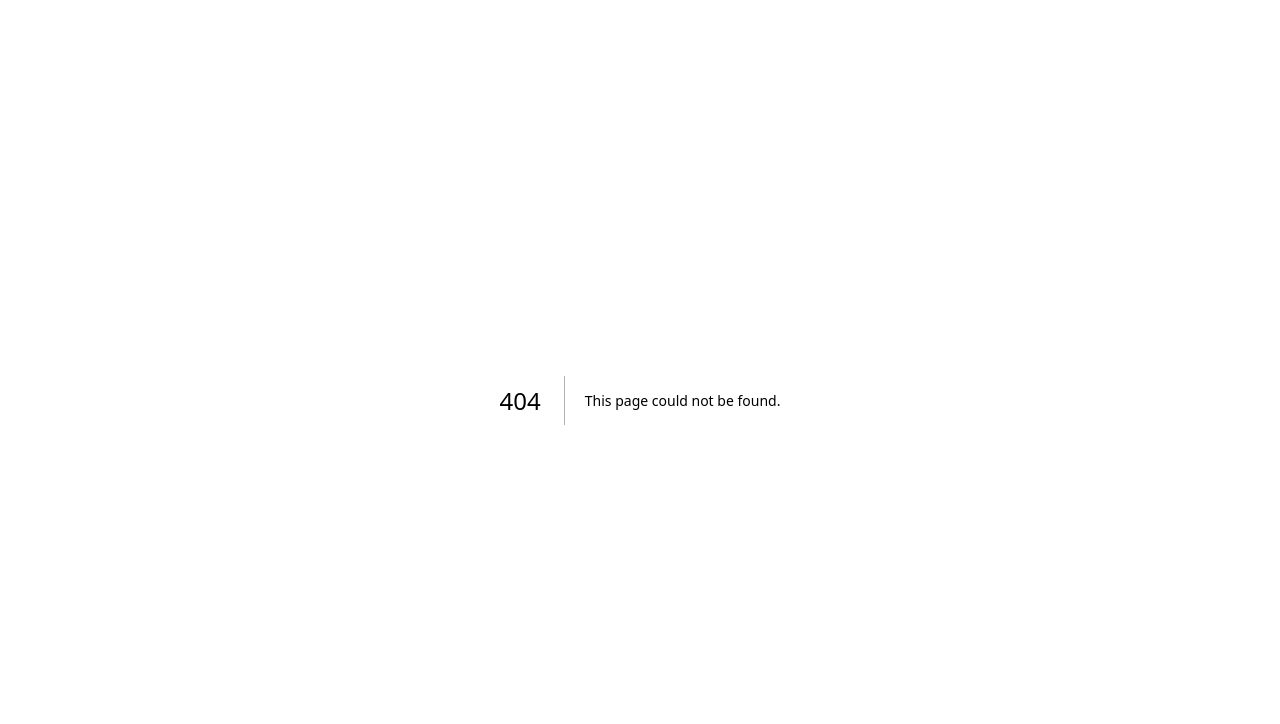
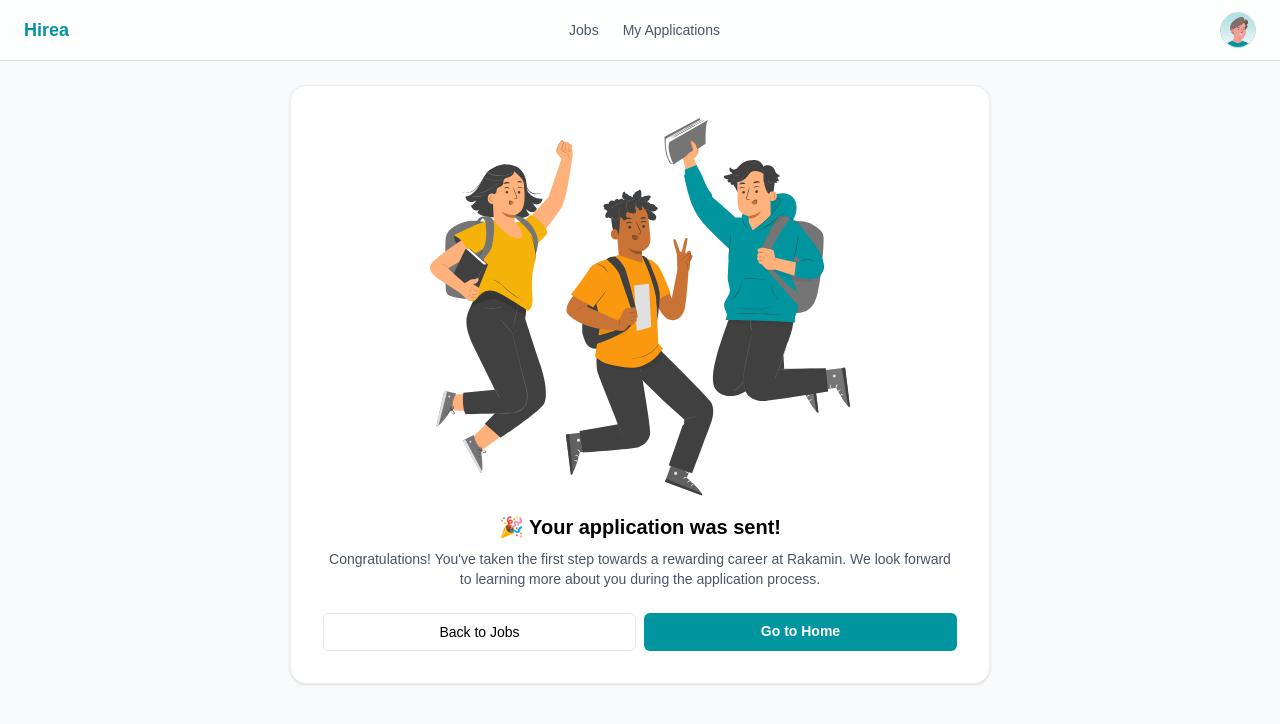
Before and after one commit to wafieabiyya/hirea-hiring-platform, a Next.js app: page /jobs/success in a window 1280 px wide. Before the commit this address had no page. Shown: the top 724 px of the page. Built offline with nearby package versions, Linux system fonts and the light colour scheme.

Commit message:
feat: state succes if successfully submit the applicant

```diff
--- a/src/app/(applicant)/jobs/page.tsx
+++ b/src/app/(applicant)/jobs/page.tsx
@@ -15,6 +15,7 @@ import {
   submitApplicationLocal,
 } from "@/features/jobs/data/local-action";
 import EmptyStateJob from "@/features/jobs/components/EmptyStateJob";
+import { useRouter } from "next/navigation";
 
 const CATEGORY_OPTIONS: JobType[] = [
   "Full-time",
@@ -36,6 +37,8 @@ export default function ApplicantJobsPage() {
   const [jobs, setJobs] = useState<JobRow[]>([]);
   const [activeId, setActiveId] = useState<number | null>(null);
   const [applyOpen, setApplyOpen] = useState(false);
+
+  const router = useRouter();
 
   const [detailFields, setDetailFields] = useState<
     { key: string; validation?: { required?: boolean } }[]
@@ -302,6 +305,7 @@ export default function ApplicantJobsPage() {
                 onClose={() => setApplyOpen(false)}
                 onSubmit={async (payload) => {
                   await submitApplicationLocal(activeJob.id!, payload);
+
                   setJobs((prev) =>
                     prev.map((j) =>
                       j.id === activeJob.id
@@ -312,7 +316,8 @@ export default function ApplicantJobsPage() {
                         : j,
                     ),
                   );
-                  setApplyOpen(false);
+
+                  router.push("/jobs/success");
                 }}
               />
             </Modal>
--- /dev/null
+++ b/src/app/(applicant)/jobs/success/page.tsx
@@ -0,0 +1,36 @@
+import Link from "next/link";
+import React from "react";
+import Image from "next/image";
+
+export default function JobApplySuccessPage() {
+  return (
+    <main className="flex items-center justify-center px-6">
+      <div className="w-full max-w-[700px] h-full rounded-2xl border border-[#EDEDED] bg-white p-8 text-center shadow-sm">
+        <div className="mx-auto mb-4 flex w-full h-full items-center justify-center   ">
+          <Image src={"/success-state.svg"} alt={""} width={420} height={120} />
+        </div>
+        <h1 className="text-xl font-semibold">🎉 Your application was sent!</h1>
+        <p className="mt-2 text-sm text-gray-600">
+          Congratulations! You&apos;ve taken the first step towards a rewarding
+          career at Rakamin. We look forward to learning more about you during
+          the application process.
+        </p>
+
+        <div className="mt-6 grid gap-2 sm:grid-cols-2">
+          <a
+            href="/jobs"
+            className="rounded-md border border-gray-200 px-4 py-2 text-sm hover:bg-gray-50"
+          >
+            Back to Jobs
+          </a>
+          <Link
+            href="/jobs"
+            className="rounded-md bg-[#01959F] px-4 py-2 text-sm font-semibold text-white hover:opacity-90"
+          >
+            Go to Home
+          </Link>
+        </div>
+      </div>
+    </main>
+  );
+}
```
Also changed, not shown: public/success-state.svg (added).
